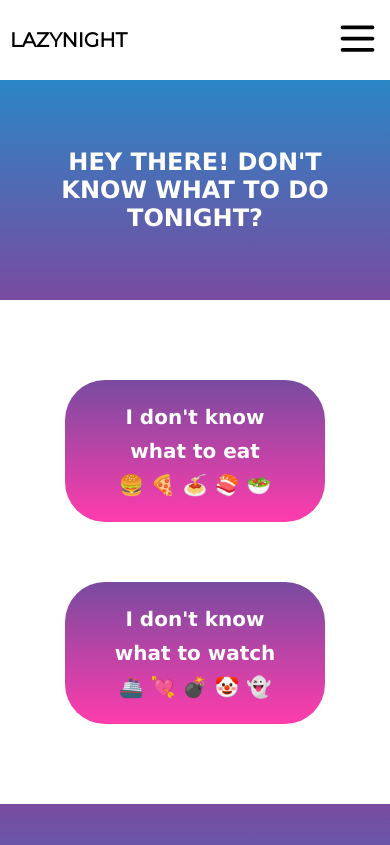
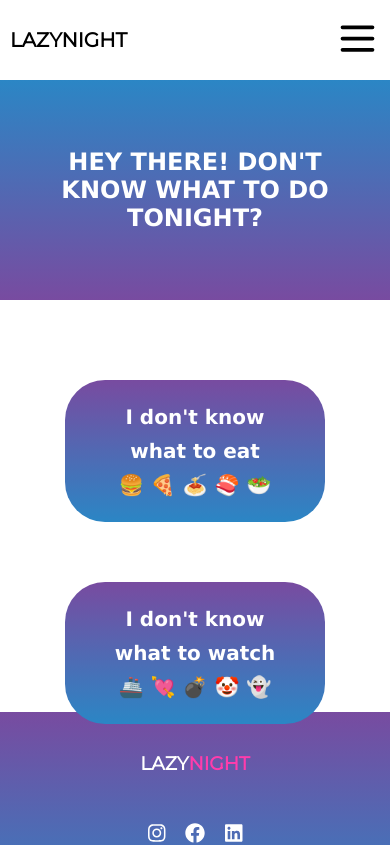
Before and after one commit to PamelaFeijo/lazynight, a React (Create React App) app: page / in a window 390 px wide. Shown: the top 845 px of the page. Built offline with nearby package versions, Linux system fonts and the light colour scheme.

Commit message:
color variables updated

```diff
--- a/src/components/About.css
+++ b/src/components/About.css
@@ -20,8 +20,8 @@
 
 .member-card {
   width: 20%;
-  background-color: #ff3cac;
-  background-image: linear-gradient(0deg, #784ba0 0%, #2b86c5 100%);
+  background-color: var(--main-color);
+  background-image: linear-gradient(0deg, var(--gradient-1) 0%, var(--gradient-2) 100%);
   margin: 20px;
   padding: 20px;
   border-radius: 10px;
--- a/src/components/Banner.css
+++ b/src/components/Banner.css
@@ -1,15 +1,11 @@
 @import "./../global-variables.css";
 
 .banner {
-  background-color: #ff3cac;
-  background-image: linear-gradient(0deg, #784ba0 0%, #2b86c5 100%);
+  background-color: var(--main-color);
+  background-image: linear-gradient(0deg, var(--gradient-1) 0%, var(--gradient-2) 100%);
   font-family: Verdana, Geneva, Tahoma, sans-serif;
   padding: 3rem 1.72rem;
   color: #fff;
   text-transform: uppercase;
   margin-bottom: 50px;
 }
-
-.banner-span {
-  color: var(--accent-color);
-}
--- a/src/components/Footer.css
+++ b/src/components/Footer.css
@@ -14,7 +14,7 @@
 }
 
 .title-footer > span {
-  color: var(--accent-color);
+  color: var(--main-color);
 }
 .icons {
   height: 50px;
--- a/src/components/Info.css
+++ b/src/components/Info.css
@@ -1,3 +1,5 @@
+@import "./../global-variables.css";
+
 .info-result-container {
   display: flex;
   justify-content: center;
@@ -35,8 +37,8 @@
   display: flex;
   justify-content: center;
   width: 80%;
-  background-color: #ff3cac;
-  background-image: linear-gradient(0deg, #784ba0 0%, #2b86c5 100%);
+  background-color: var(--main-color);
+  background-image: linear-gradient(0deg, var(--gradient-1) 0%, var(--gradient-2) 100%);
   border-radius: 30px;
   margin: 30px auto 30px auto;
 }
@@ -44,8 +46,8 @@
   display: flex;
   justify-content: center;
   width: 30%;
-  background-color: #ff3cac;
-  background-image: linear-gradient(0deg, #784ba0 0%, #2b86c5 100%);
+  background-color: var(--main-color);
+  background-image: linear-gradient(0deg, var(--gradient-1) 0%, var(--gradient-2) 100%);
   border-radius: 30px;
   margin: 30px auto 30px auto;
 }
@@ -96,8 +98,8 @@ li {
     color: white;
     width: 90%;
     border-radius: 10px;
-    background-color: #ff3cac;
-    background-image: linear-gradient(0deg, #784ba0 0%, #2b86c5 100%);
+    background-color: var(--main-color);
+    background-image: linear-gradient(0deg, var(--gradient-1) 0%, var(--gradient-2) 100%);
 
     margin: auto;
     margin-bottom: 50px;
@@ -118,8 +120,8 @@ li {
     display: flex;
     justify-content: center;
     width: 80%;
-    background-color: #ff3cac;
-    background-image: linear-gradient(0deg, #784ba0 0%, #2b86c5 100%);
+    background-color: var(--main-color);
+    background-image: linear-gradient(0deg, var(--gradient-1) 0%, var(--gradient-2) 100%);
     border-radius: 30px;
     margin: 30px auto 0px auto;
   }
@@ -127,8 +129,8 @@ li {
     display: flex;
     justify-content: center;
     width: 50%;
-    background-color: #ff3cac;
-    background-image: linear-gradient(0deg, #784ba0 0%, #2b86c5 100%);
+    background-color: var(--main-color);
+    background-image: linear-gradient(0deg, var(--gradient-1) 0%, var(--gradient-2) 100%);
     border-radius: 30px;
     margin: 20px auto 30px auto;
   }
@@ -167,5 +169,5 @@ li {
 span.nr {
   font-size: 1.4em;
   font-weight: bold;;
-  color: #784ba0;
+  color:var(--gradient-1);
 }
--- a/src/components/QuizButton.css
+++ b/src/components/QuizButton.css
@@ -9,11 +9,17 @@
   flex-wrap: wrap;
 }
 
+div.buttons {
+  align-items: center;
+  height: 37vh;
+
+}
+
 .quiz-button {
   line-height: 1.7;
   padding: 20px;
-  background-color: #ff3cac;
-  background-image: linear-gradient(0deg, #ff3cac 0%, #784ba0 100%);
+  background-color: var(--main-color);
+  background-image: linear-gradient(0deg, var(--gradient-2) 0%, var(--gradient-1) 100%);
   color: white;
   border: none;
   border-radius: 40px;
@@ -29,9 +35,9 @@
 }
 
 .quiz-button:hover {
-  background-color: #a9c9ff;
-  background-image: linear-gradient(180deg, #a9c9ff 0%, #ffbbec 100%);
-
+  background-color: var(--hover-main-color);
+  background-image: linear-gradient(180deg, var(--hover-gradient1) 0%, var(--hover-gradient2) 100%);
+  color: black;
   box-shadow: 5px 7px 8px 3px rgba(0, 0, 0, 0.48);
   border: none;
 }
@@ -40,8 +46,8 @@
   .quiz-button {
     line-height: 1.7;
     padding: 20px;
-    background-color: #ff3cac;
-    background-image: linear-gradient(0deg, #ff3cac 0%, #784ba0 100%);
+    background-color: var(--main-color);
+    background-image: linear-gradient(0deg, var(--gradient-2) 0%, var(--gradient-1) 100%);
     color: white;
     border: none;
     border-radius: 40px;
--- a/src/components/Result.css
+++ b/src/components/Result.css
@@ -8,8 +8,8 @@
   color: white;
   width: 80%;
   border-radius: 10px;
-  background-color: #ff3cac;
-  background-image: linear-gradient(0deg, #784ba0 0%, #2b86c5 100%);
+  background-color: var(--main-color);
+    background-image: linear-gradient(0deg, var(--gradient-1) 0%, var(--gradient-2) 100%);
 
   margin: auto;
   margin-bottom: 50px;
@@ -72,8 +72,8 @@
   display: flex;
   justify-content: center;
   width: 80%;
-  background-color: #ff3cac;
-  background-image: linear-gradient(0deg, #784ba0 0%, #2b86c5 100%);
+  background-color: var(--main-color);
+    background-image: linear-gradient(0deg, var(--gradient-1) 0%, var(--gradient-2) 100%);
   border-radius: 30px;
   margin: 30px auto 30px auto;
 }
@@ -94,19 +94,19 @@
   padding: 10px;
   width: 180px;
   font-weight: bold;
-  background-color: #ff3cac;
+  background-color: var(--main-color);
   background-image: linear-gradient(
     0deg,
-    #ff3cac 0%,
-    #784ba0 80%,
-    #2b86c5 100%
+    var(--main-color) 0%,
+    var(--gradient-1) 80%,
+    var(--gradient-2) 100%
   );
   color: white;
   border: none;
 }
 .another:hover {
-  background-color: #a9c9ff;
-  background-image: linear-gradient(180deg, #a9c9ff 0%, #ffbbec 100%);
+  background-color: var(--hover-main-color);
+  background-image: linear-gradient(180deg, var(--hover-gradient1) 0%, var(--hover-gradient2) 100%);
 
   box-shadow: 5px 7px 8px 3px rgba(0, 0, 0, 0.48);
   border: none;
@@ -191,12 +191,12 @@
     padding: 10px;
     width: 180px;
     font-weight: bold;
-    background-color: #ff3cac;
+    background-color: var(--main-color);
     background-image: linear-gradient(
       0deg,
-      #ff3cac 0%,
-      #784ba0 80%,
-      #2b86c5 100%
+      var(--main-color) 0%,
+      var(--gradient-1) 80%,
+      var(--gradient-2) 100%
     );
     color: white;
     border: none;
--- a/src/global-variables.css
+++ b/src/global-variables.css
@@ -1,7 +1,14 @@
 :root {
-    --gradient-1: #7096F5;
-    --gradient-2: #E2E9FC;
-    --main-color: linear-gradient(0deg, #784ba0 0%, #2b86c5 100%);;
+    --gradient-1: #784ba0;
+    --gradient-2: #2b86c5;
+    --main-color: #ff3cac;
+
+
+    --hover-main-color: #a9c9ff;;
+    --hover-gradient1: #a9c9ff;
+    --hover-gradient2: #ffbbec;
+
+
     --base-color: #7878ec;
     --accent-color: #FFF0CC;
     --button-color: #8DAEFF;
```
